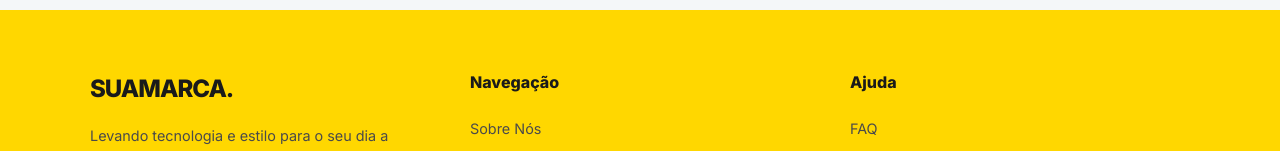
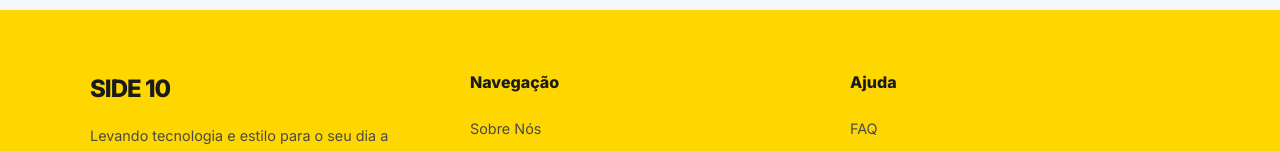
Before and after one commit to beeled055-maker/side10, a plain HTML site: page index.html in a window 1280 px wide. Shown: the part 3295-3446 px from the top of the page. Drawn offline with nearby package versions, Linux system fonts and the light colour scheme.

Commit message:
Update index.html

```diff
--- a/index.html
+++ b/index.html
@@ -1984,7 +1984,7 @@
     <footer class="site-footer">
         <div class="footer-container">
             <div class="footer-brand">
-                <h2>SuaMarca.</h2>
+                <h2>Side 10</h2>
                 <p>Levando tecnologia e estilo para o seu dia a dia com curadoria exclusiva.</p>
             </div>
 
```
